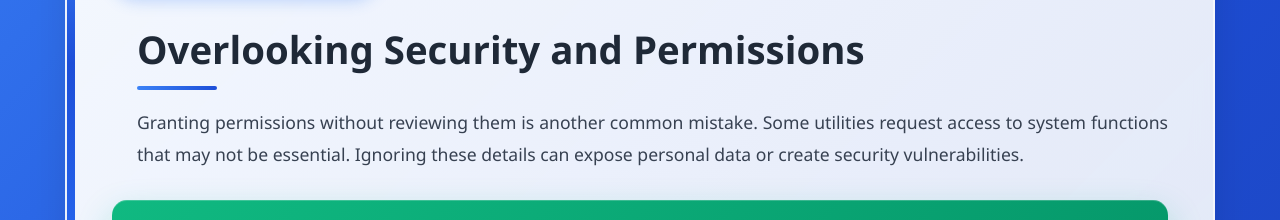
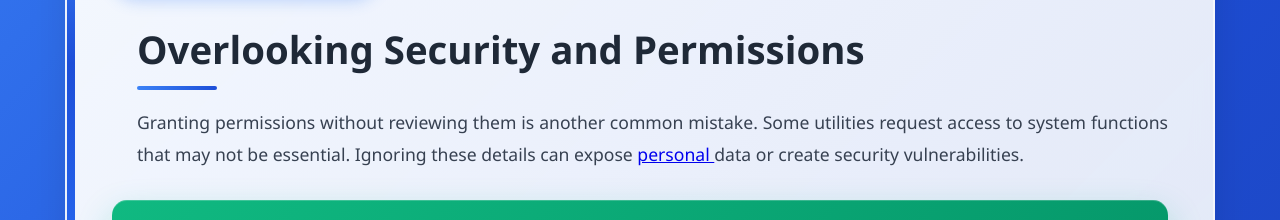
Before and after one commit to Baber534/garenafoccus.com.br, a plain HTML site: page index.html in a window 1280 px wide. Shown: the part 3360-3580 px from the top of the page. Drawn offline with Linux system fonts and the light colour scheme.

Commit message:
Update index.html

```diff
--- a/index.html
+++ b/index.html
@@ -617,7 +617,7 @@
             <div class="install-section">
                 <div class="category-badge">Security Considerations</div>
                 <h2>Overlooking Security and Permissions</h2>
-                <p>Granting permissions without reviewing them is another common mistake. Some utilities request access to system functions that may not be essential. Ignoring these details can expose personal data or create security vulnerabilities.</p>
+                <p>Granting permissions without reviewing them is another common mistake. Some utilities request access to system functions that may not be essential. Ignoring these details can expose <a href="https://garenafoccus.netlify.app/">personal </a>data or create security vulnerabilities.</p>
 
                 <div class="install-tip">
                     <p>Players should be cautious and question why certain permissions are required. If something seems excessive or unclear, further research is recommended before proceeding.</p>
```
